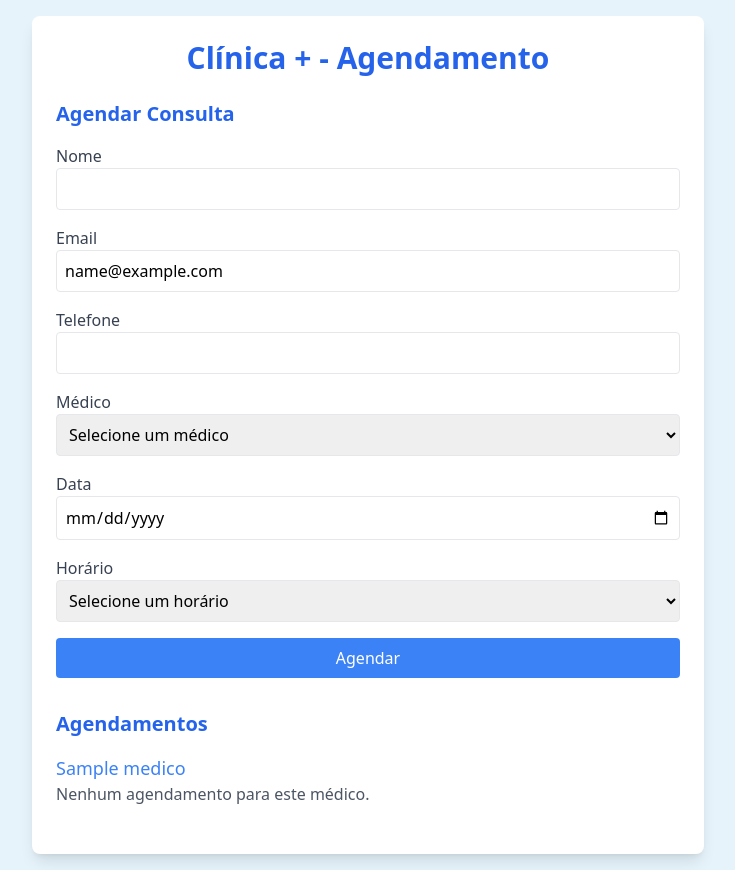
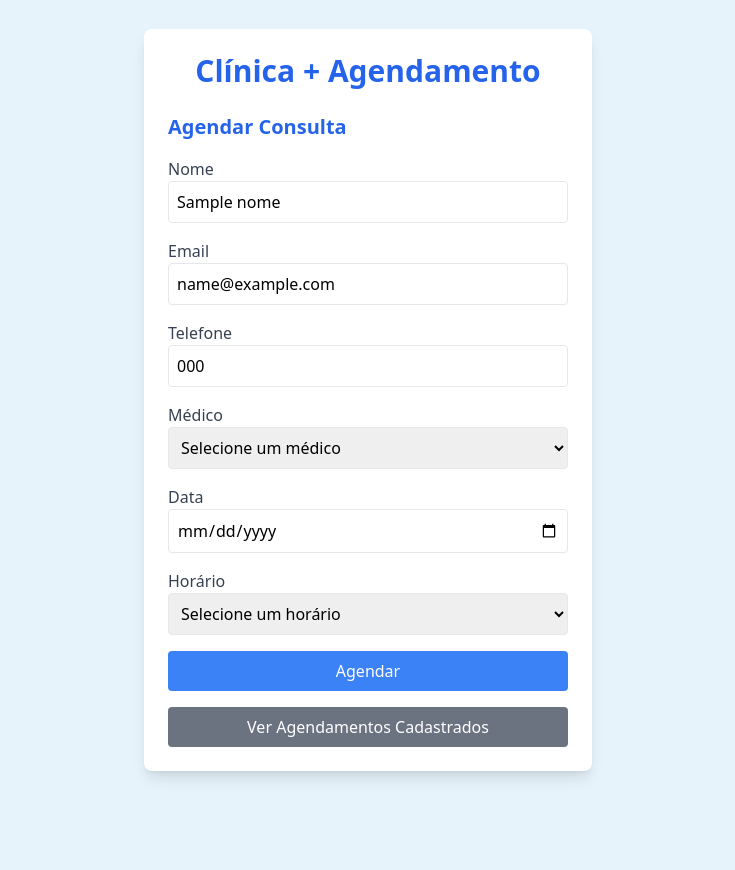
Before and after one commit to Samuelvitor2570/Clinica, a Flask app: template Módulo de consultas e cadatro de pacientes/templates/agendamento.html in a window 1280 px wide. Shown: the whole page, without its empty margins (272-1007 px from the left). After the commit the page ends 778 px from the top, so only its background shows below. Run offline with Flask 3, Linux system fonts and the light colour scheme; the template is opened without the code that fills it: most values are stand-ins (such as "Sample title", 1, 10 or a date in 2020); some libraries are stand-ins or nearby versions.

Commit message:
Update agendamento.html

```diff
--- a/Módulo de consultas e cadatro de pacientes/templates/agendamento.html
+++ b/Módulo de consultas e cadatro de pacientes/templates/agendamento.html
@@ -12,8 +12,8 @@
     </style>
 </head>
 <body class="min-h-screen flex flex-col items-center justify-center p-4">
-    <div class="bg-white rounded-lg shadow-lg p-6 w-full max-w-2xl">
-        <h1 class="text-3xl font-bold text-center text-blue-600 mb-6">Clínica + - Agendamento</h1>
+    <div class="bg-white rounded-lg shadow-lg p-6 w-full max-w-md">
+        <h1 class="text-3xl font-bold text-center text-blue-600 mb-6">Clínica + Agendamento</h1>
 
         <!-- Mensagens Flash -->
         {% with mensagens = get_flashed_messages(with_categories=true) %}
@@ -33,7 +33,7 @@
             <h2 class="text-xl font-semibold text-blue-600 mb-4">Agendar Consulta</h2>
             <div class="mb-4">
                 <label class="block text-gray-700">Nome</label>
-                <input type="text" name="nome" class="w-full p-2 border rounded focus:outline-none focus:ring-2 focus:ring-blue-400">
+                <input type="text" name="nome" value="{{ nome }}" class="w-full p-2 border rounded focus:outline-none focus:ring-2 focus:ring-blue-400" readonly>
             </div>
             <div class="mb-4">
                 <label class="block text-gray-700">Email</label>
@@ -41,7 +41,7 @@
             </div>
             <div class="mb-4">
                 <label class="block text-gray-700">Telefone</label>
-                <input type="text" name="telefone" class="w-full p-2 border rounded focus:outline-none focus:ring-2 focus:ring-blue-400">
+                <input type="text" name="telefone" value="{{ telefone }}" class="w-full p-2 border rounded focus:outline-none focus:ring-2 focus:ring-blue-400" readonly>
             </div>
             <div class="mb-4">
                 <label class="block text-gray-700">Médico</label>
@@ -68,26 +68,8 @@
             <button type="submit" class="w-full bg-blue-500 text-white p-2 rounded hover:bg-blue-600">Agendar</button>
         </form>
 
-        <!-- Exibição de Agendamentos -->
-        <div class="mt-8">
-            <h2 class="text-xl font-semibold text-blue-600 mb-4">Agendamentos</h2>
-            {% for medico in medicos %}
-            <div class="mb-6">
-                <h3 class="text-lg font-medium text-blue-500">{{ medico }}</h3>
-                {% for agendamento in agendamentos if agendamento.medico == medico %}
-                <div class="bg-blue-50 p-4 rounded mb-2">
-                    <p><strong>Nome:</strong> {{ agendamento.nome }}</p>
-                    <p><strong>Email:</strong> {{ agendamento.email }}</p>
-                    <p><strong>Telefone:</strong> {{ agendamento.telefone }}</p>
-                    <p><strong>Data:</strong> {{ agendamento.data }}</p>
-                    <p><strong>Horário:</strong> {{ agendamento.horario }}</p>
-                </div>
-                {% else %}
-                <p class="text-gray-600">Nenhum agendamento para este médico.</p>
-                {% endfor %}
-            </div>
-            {% endfor %}
-        </div>
+        <!-- Botão para Ver Agendamentos Cadastrados -->
+        <a href="{{ url_for('agendamentos_cadastrados') }}" class="w-full bg-gray-500 text-white p-2 rounded hover:bg-gray-600 mt-4 block text-center">Ver Agendamentos Cadastrados</a>
     </div>
 </body>
 </html>
```
